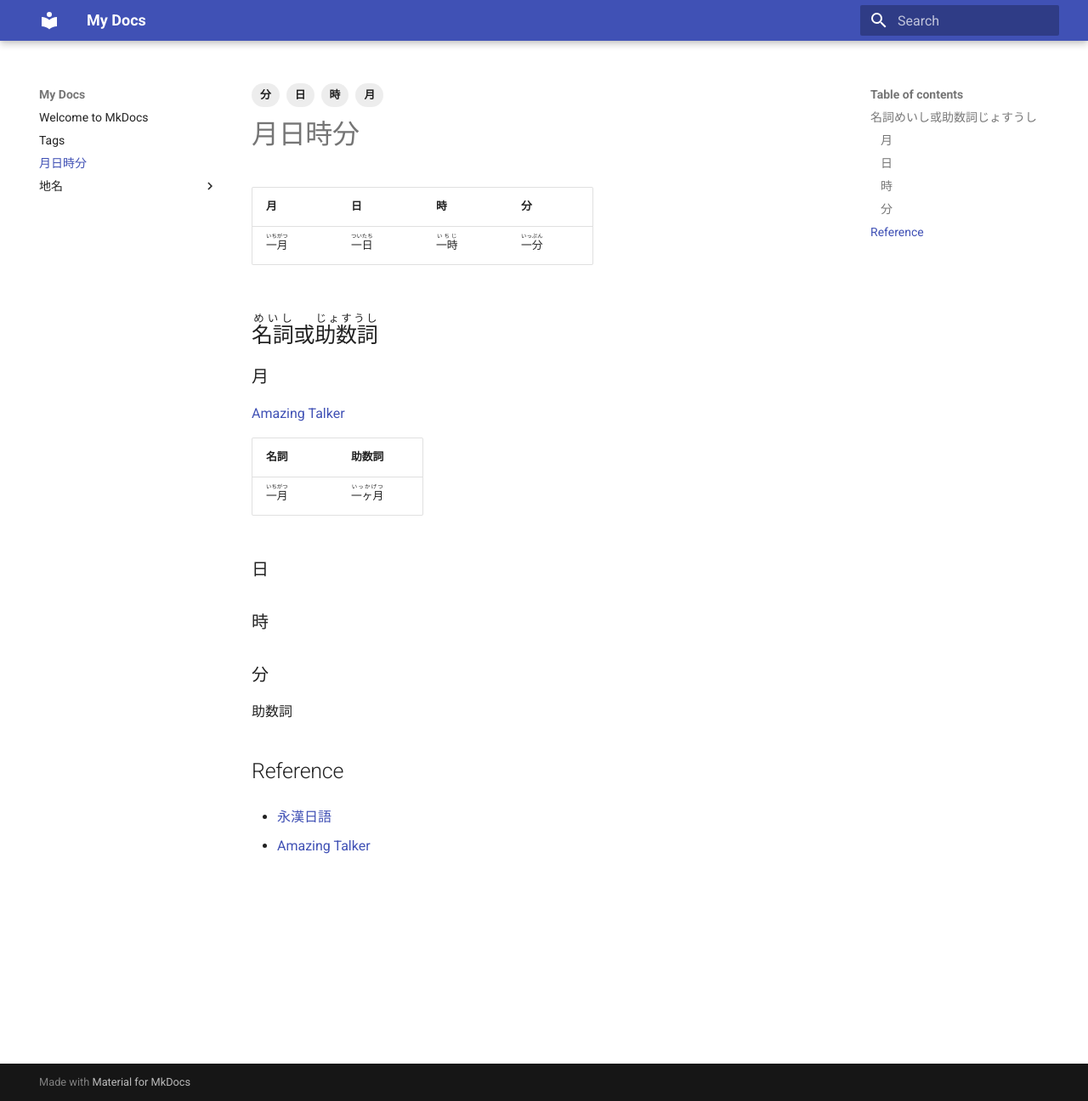
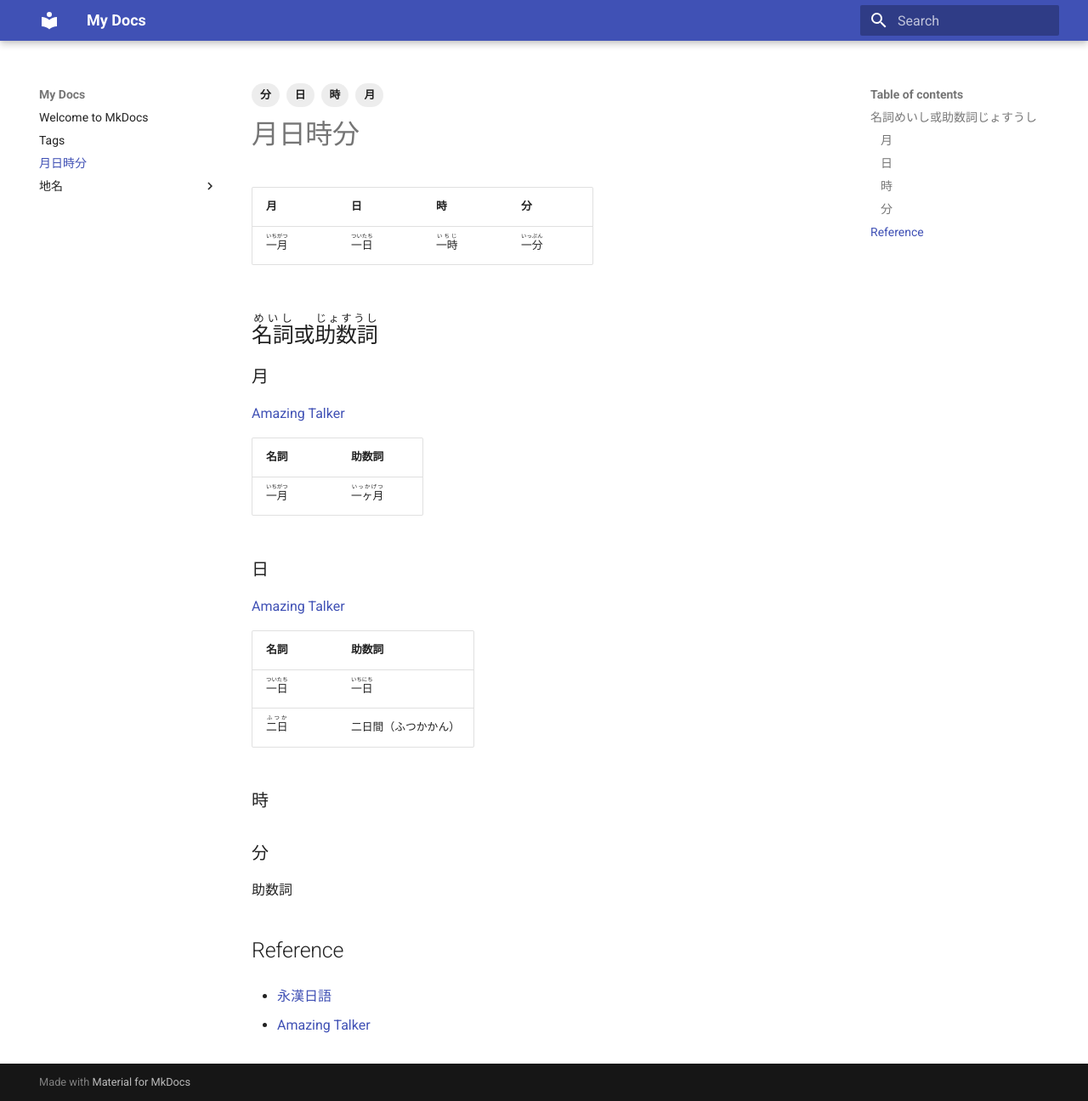
Before and after one commit to luomein/my_jp_dict, an MkDocs documentation site: the page built from docs/月日時分.md, in a window 1280 px wide and 1296 px high. Shown: the whole window at 85% size. Built offline with MkDocs 1.6.1 and Material for MkDocs 9.7.7, drawn with Linux system fonts in a browser that asks for light colours.

Commit message:
Update 月日時分.md

```diff
--- a/docs/月日時分.md
+++ b/docs/月日時分.md
@@ -27,6 +27,13 @@ tags:
 
 ### 日
 
+[Amazing Talker](https://tw.amazingtalker.com/blog/zh-tw/zh-jap/11497/)
+
+| 名詞 | 助数詞 |
+| -- | -- |
+| <ruby>一日<rt>ついたち</rt></ruby> | <ruby>一日<rt>いちにち</rt><ruby> |
+| <ruby>二日<rt>ふつか</rt></ruby> | <ruby>二日間（ふつかかん）</ruby> |
+
 ### 時
 
 ### 分
```
